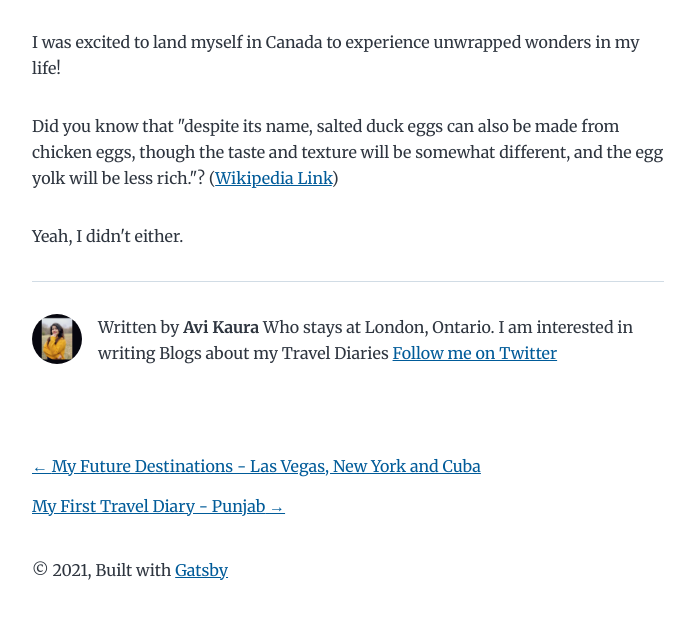
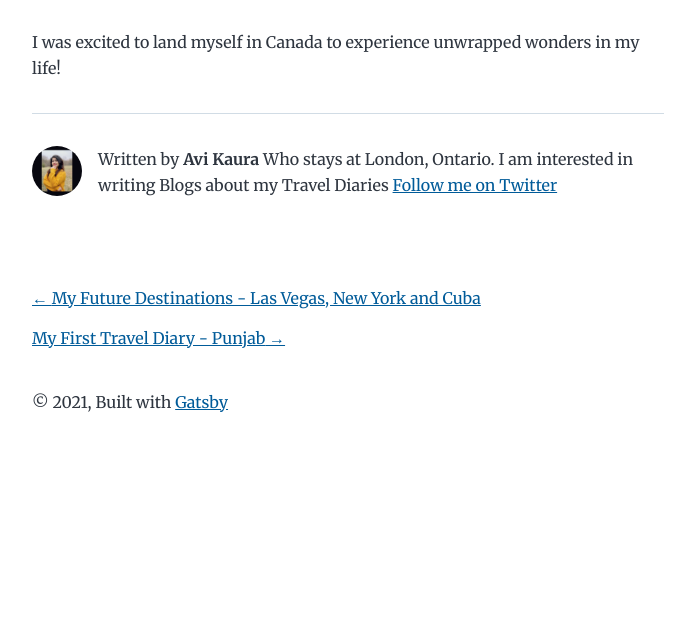
Before and after one commit to Avikaura/Avi_Blog, a Gatsby site: page /my-second-post/ in a window 1280 px wide. Shown: the part 255-874 px from the top of the page, without its empty margins (292-986 px from the left). After the commit the page ends 800 px from the top, so only its background shows below. Built offline with nearby package versions, Linux system fonts and the light colour scheme; Gatsby itself is replaced by a stand-in of ours.

Commit message:
Deleted the unwanted content

```diff
--- a/content/blog/my-second-post/index.md
+++ b/content/blog/my-second-post/index.md
@@ -4,10 +4,3 @@
 ---
 
 I was excited to land myself in Canada to experience unwrapped wonders in my life!
-
-Did you know that "despite its name, salted duck eggs can also be made from
-chicken eggs, though the taste and texture will be somewhat different, and the
-egg yolk will be less rich."?
-([Wikipedia Link](https://en.wikipedia.org/wiki/Salted_duck_egg))
-
-Yeah, I didn't either.
```
